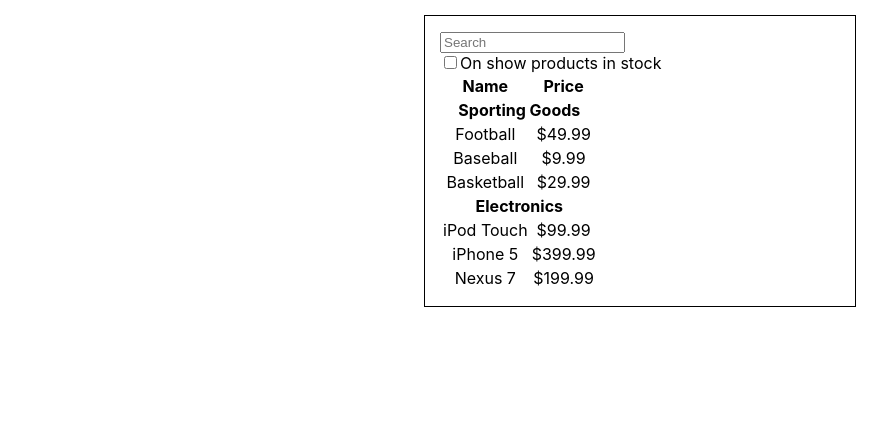
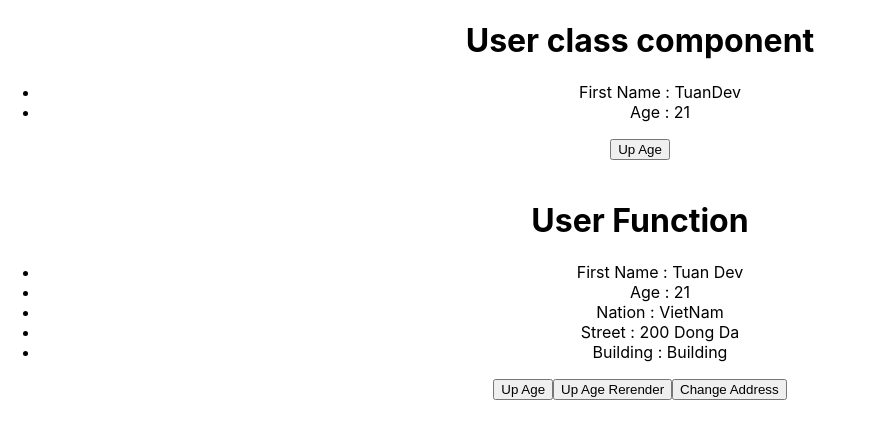
Before and after one commit to TuanPham180704/ReactJs-Total-Review, a React (Create React App) app: page / in a window 1280 px wide. Shown: the top 438 px of the page, without its empty margins (0-896 px from the left). Built offline with nearby package versions, Linux system fonts and the light colour scheme.

Commit message:
React Hook useState

```diff
--- a/package.json
+++ b/package.json
@@ -10,6 +10,7 @@
     "react": "^19.1.1",
     "react-dom": "^19.1.1",
     "react-scripts": "5.0.1",
+    "sass": "^1.89.2",
     "web-vitals": "^2.1.4"
   },
   "scripts": {
--- a/src/App.js
+++ b/src/App.js
@@ -1,39 +1,15 @@
 import './App.css'
-import BareInput from './BareInput'
-import Clock from './Clock'
-import { useState } from 'react'
-import Layout from './Layout'
-import BareButton from './BareButton'
-import LoginConTroller from './LoginConTroller'
-import CorrectlyState from './CorrectlyState'
-import ProductsList from './ProductsList/ProductsList'
-import Form from './Form/Form'
-import Calculator from './Calculator/Calculator'
-import Inheritance from './Composition-Inheritance/Inheritance'
-import Composition from './Composition-Inheritance/Composition'
-import FilterableProductTable from './ThinkinginReact/FilterableProductTable'
+import User from './ReactHookBasic/useStateHook/User'
+import UserClassComponent from './ReactHookBasic/useStateHook/User.class'
 
 
 function App() {
-  // const [name, setName] = useState('Casio')
-  // const [visible, setVisible] = useState(true)
+
   return (
     <div className='App'>
-      {/* <button onClick={() => setName('Apple')}>Chang Name</button>
-      <button onClick={() => setVisible(false)}>Chang Visible</button>
-      {visible && <Clock name={name} />} */}
-      {/* <Layout>
-        <h2>Hello Anh Em Cố Gắng Lên Nhé !!!</h2>
-        <BareButton/>
-        <BareInput type='password' name='input' value='hehe' onChange={() => {}} />
-      </Layout>
-      <LoginConTroller hidden={false}/>
-      <CorrectlyState/>
-      <ProductsList/> */}
-       {/* <Form/> */}
-       {/* <Calculator/> */}
-       {/* <Inheritance/> */}
-       <FilterableProductTable/>
+      <UserClassComponent/>
+      <br/>
+      <User/>
     </div>
   )
 }
--- /dev/null
+++ b/src/ReactHookBasic/useStateHook/User.class.jsx
@@ -0,0 +1,32 @@
+import React, { Component } from 'react'
+
+export class UserClassComponent  extends Component {
+  constructor(props) {
+    super(props)
+
+    this.state = {
+       firstName : 'TuanDev',
+       age : 21
+    }
+  }
+  handleClickUpAge = () => {
+   this.setState((prevState)=>({
+    age : prevState.age + 1
+   }))
+  }
+  render() {
+    const {firstName,age} = this.state
+    return (
+      <div>
+        <h1>User class component</h1>
+        <ul>
+          <li> First Name : {firstName}</li>
+          <li> Age : {age}</li>
+        </ul>
+        <button onClick={this.handleClickUpAge}>Up Age</button>
+      </div>
+    )
+  }
+}
+
+export default UserClassComponent
--- /dev/null
+++ b/src/ReactHookBasic/useStateHook/User.jsx
@@ -0,0 +1,46 @@
+import React from 'react'
+import { useState } from 'react'
+export default function User() {
+  const [name,setName] = useState('Tuan Dev')
+  const [age,setAge] = useState(21)
+  const [address,setAddress] = useState({
+    nation : 'VietNam',
+    city : {
+      street : '200 Dong Da',
+      house : 'Building'
+    }
+  })
+  const [,forceRerenderAge] = useState(0)
+  const  handleClickAge = () => {
+    setAge(prevAge => prevAge + 1)
+    setName('Lan Anh')
+  }
+  const handleClickAddress = () => {
+    setAddress((prevAddress)=>{
+      const newAddress = {...prevAddress.city}
+      newAddress.street = '100 Dong Da'
+      return {
+        ...prevAddress,
+        city : newAddress
+      }
+    })
+  }
+  const rerenderAge = () => forceRerenderAge((prevState)=> prevState + 1)
+  console.log('Re-render');
+
+  return (
+    <div>
+       <h1>User Function</h1>
+       <ul>
+        <li>First Name : {name}</li>
+        <li>Age : {age}</li>
+        <li>Nation : {address.nation}</li>
+        <li>Street : {address.city.street}</li>
+        <li>Building : {address.city.house}</li>
+       </ul>
+       <button onClick={handleClickAge}>Up Age</button>
+       <button onClick={rerenderAge}>Up Age Rerender</button>
+       <button onClick={handleClickAddress}>Change Address</button>
+    </div>
+  )
+}
--- a/src/index.js
+++ b/src/index.js
@@ -6,9 +6,9 @@
 
 const root = ReactDOM.createRoot(document.getElementById('root'))
 root.render(
-  // <React.StrictMode>
+  <React.StrictMode>
     <App />
-  // </React.StrictMode>
+   </React.StrictMode>
 );
 
 // If you want to start measuring performance in your app, pass a function
```
Also changed, not shown: 1 other file (tests, documents, lock files or other folders).
